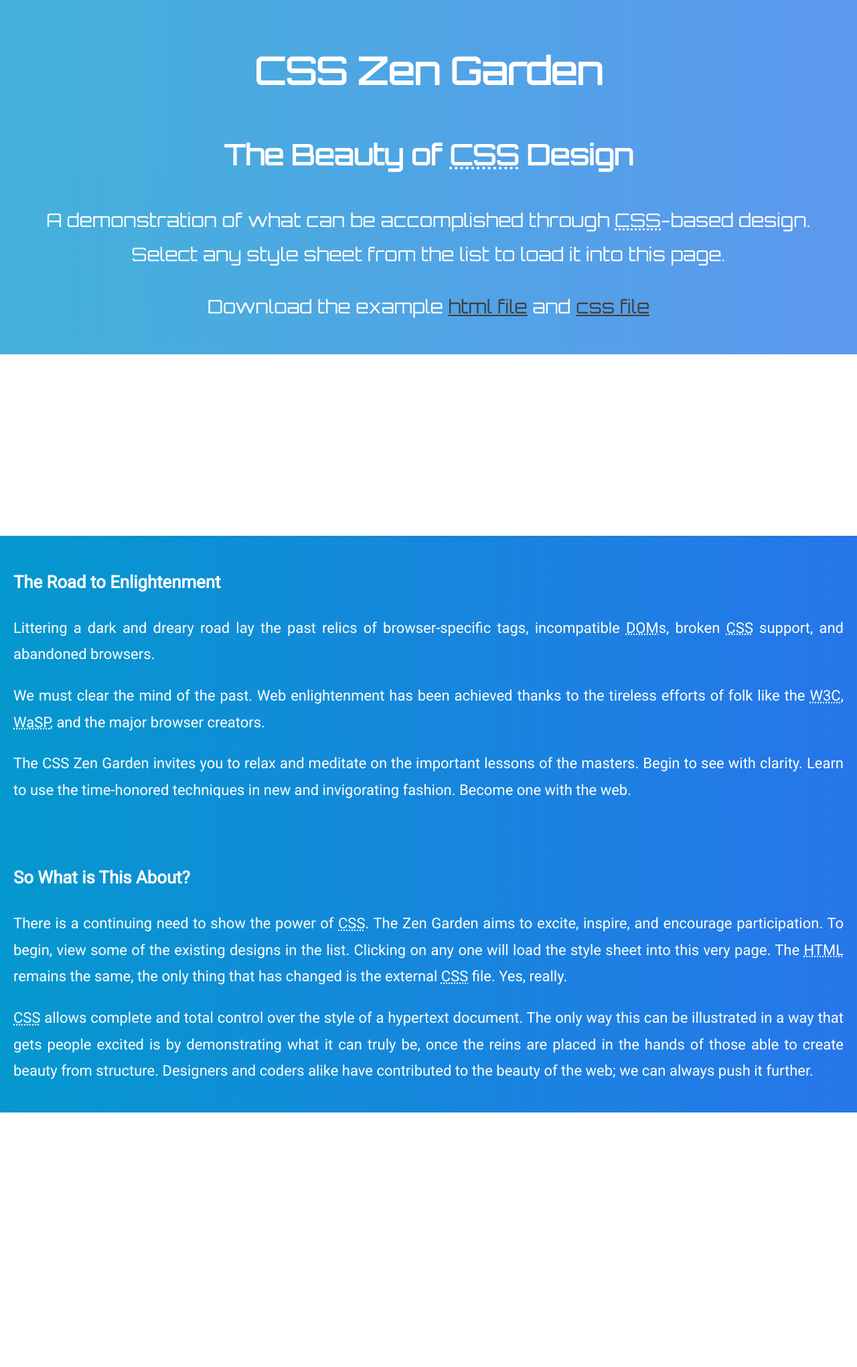
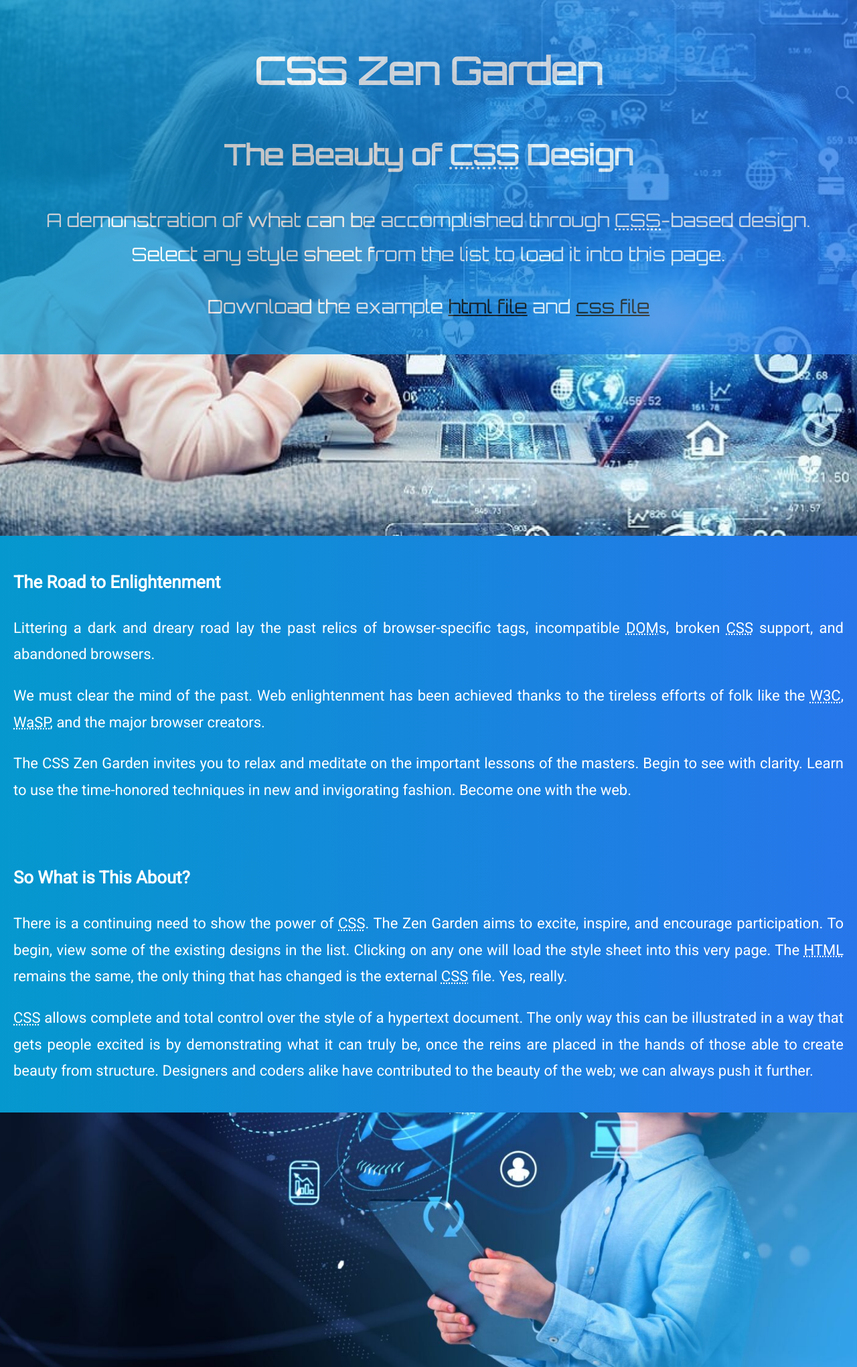
Before and after one commit to jdevi9/ZenGarden, a plain HTML site: page index.html in a window 1280 px wide. Shown: the top 2041 px of the page at 67% size. Drawn offline with Linux system fonts and the light colour scheme; the site is published under a folder, as on GitHub Pages, so addresses that start at the root find nothing.

Commit message:
fixed image file path

```diff
--- a/css/style-layout.scss
+++ b/css/style-layout.scss
@@ -21,15 +21,15 @@
 }
 
 .bgImg1 {
-  background-image: url("/images/img1.jpg");
+  background-image: url("../images/img1.jpg");
 }
 
 .bgImg2 {
-  background-image: url("/images/img2.jpg");
+  background-image: url("../images/img2.jpg");
 }
 
 .bgImg3 {
-  background-image: url("/images/img3.jpg");
+  background-image: url("../images/img3.jpg");
 }
 
 header {
```
Also changed, not shown: css/style-layout.css, 1 other file.
